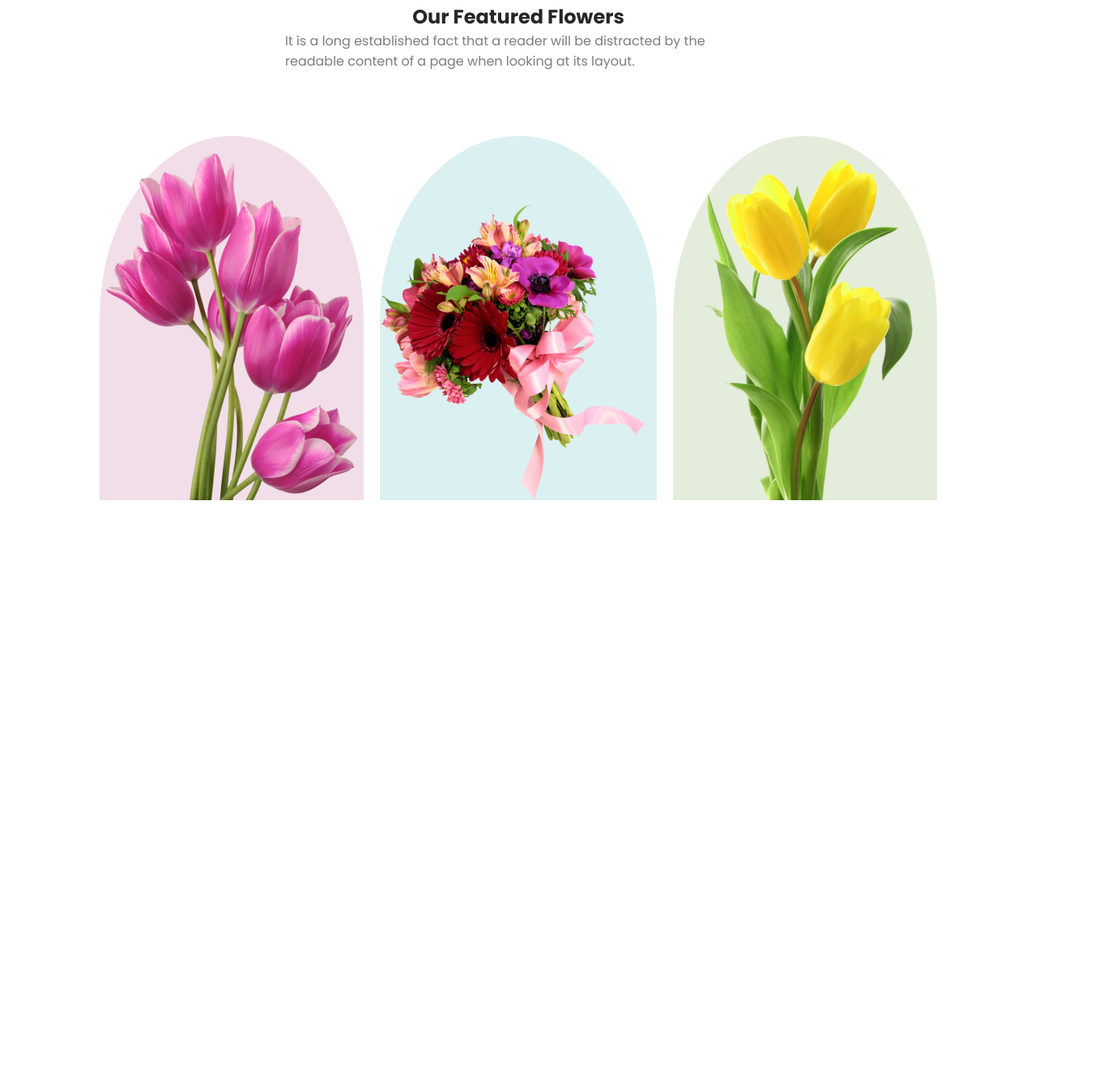
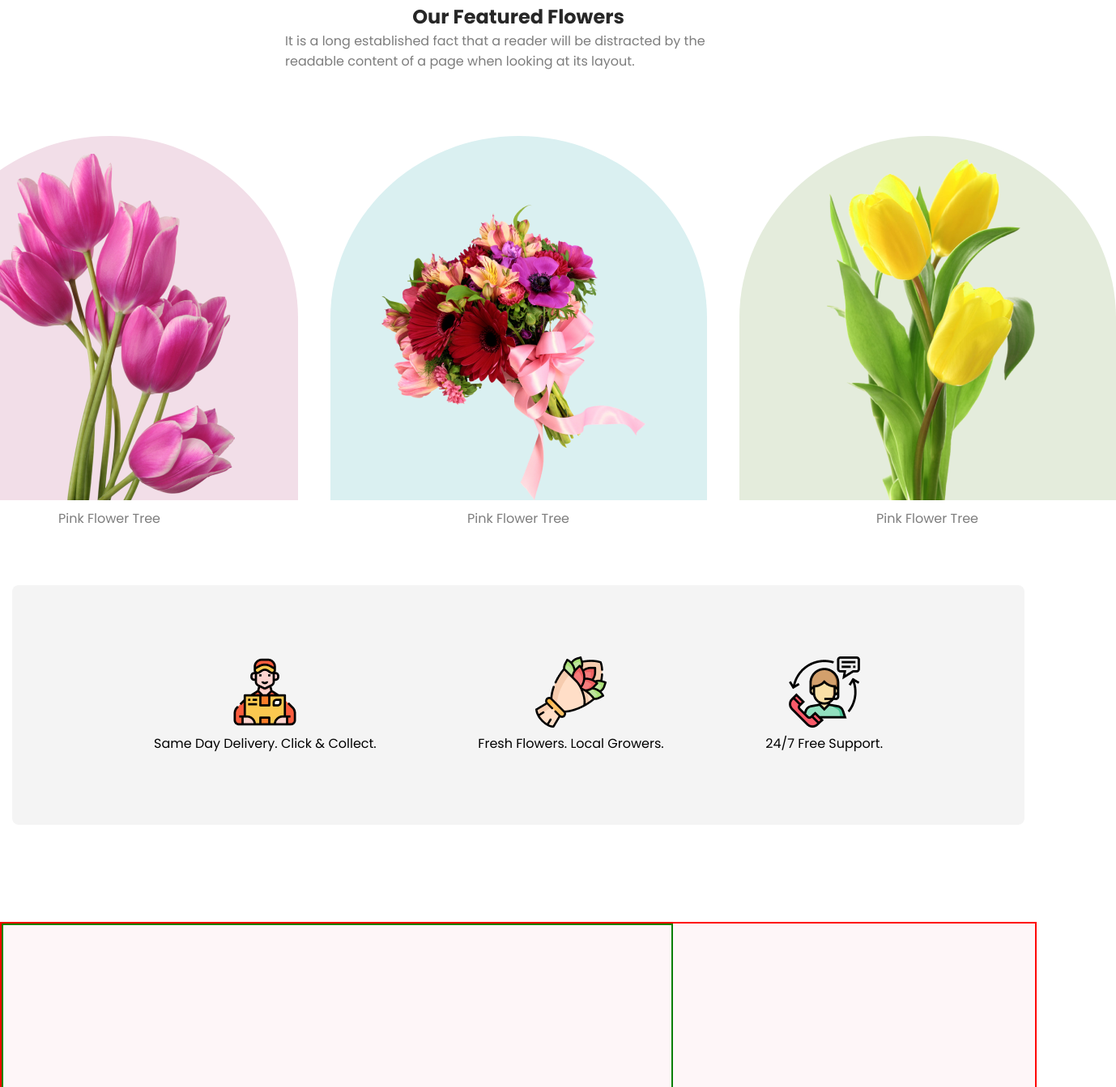
Before and after one commit to khalid33-opu/-flower-shop-pj, a plain HTML site: page index.html in a window 1280 px wide. Shown: the part 697-2040 px from the top of the page at 81% size, 1378 px wide, since content can reach past the window. Before the commit the page ends 1315 px from the top, so only its background shows below. Drawn offline with Linux system fonts and the light colour scheme.

Commit message:
short banner make done

```diff
--- a/index.html
+++ b/index.html
@@ -32,27 +32,83 @@
         <!-- Featured-image-container start here -->
         <section class="Featured-image-container">
             <div class="featured-title-container">
-                    <h1>Our Featured Flowers</h1>
-                    <p>It is a long established fact that a reader will be distracted by the readable content of a page when
+                <h1>Our Featured Flowers</h1>
+                <p>It is a long established fact that a reader will be distracted by the readable content of a page when
                     looking at its layout.</p>
 
-                    <div class="Featured-images">
+                <div class="Featured-images">
 
-                        <div id="first" class="first-image">
+                    <div class="featured-container">
+                        <div id="first" class="featured-image">
                             <img src="image/pngwing 6.png" alt="">
                         </div>
+                        <p>Pink Flower Tree</p>
+                    </div>
 
-                        <div id="second" class="second-image">
+                    <div class="featured-container">
+                        <div id="second" class="featured-image">
                             <img src="image/pngwing 5.png" alt="">
                         </div>
+                        <p>Pink Flower Tree</p>
+                    </div>
 
-                        <div id="third" class="third-image">
+                    <div class="featured-container">
+                        <div id="third" class="featured-image">
                             <img src="image/pngwing 7.png" alt="">
                         </div>
+                        <p>Pink Flower Tree</p>
                     </div>
+                </div>
             </div>
         </section>
         <!-- Featured-image-container end here -->
+
+        <!-- short banner start here -->
+        <section class="short-container">
+            <div class="short-icon-cointainer">
+                <div class="short-image-div">
+                    <div>
+
+                        <img src="image/Group 57.png" alt="">
+                    </div>
+                    <p>Same Day Delivery. Click & Collect.</p>
+                </div>
+
+                <div class="short-image-div">
+                    <div>
+
+                        <img src="image/Group 58.png" alt="">
+                    </div>
+                    <p>Fresh Flowers. Local Growers.</p>
+                </div>
+
+                <div class="short-image-div">
+                    <div>
+                        <img src="image/Group 59.png" alt="">
+
+                    </div>
+                    <p>24/7 Free Support.</p>
+                </div>
+
+            </div>
+        </section>
+        <!-- short banner end here -->
+
+        <section>
+            <div class="banner-deal">
+                <!-- <div class="banner-deal-section"> -->
+                    <div class="banner-write-container">
+                        <!-- <h1>Hot Deal ! Sale Up To 25% Off</h1>
+                        <p>It is a long established fact that a reader will be distracted by the readable content of a
+                            page when looking at its layout.</p>
+                        <button>Sign Up</button> -->
+                    </div>
+                </div>
+                <div class="banner-photo-container">
+
+                </div>
+            </div>
+        </section>
     </main>
 
     <footer></footer>
--- a/style/style.css
+++ b/style/style.css
@@ -1,29 +1,35 @@
 /* font styles */
 @import url('https://fonts.googleapis.com/css2?family=Poppins:ital,wght@0,100;0,200;0,300;0,400;0,500;0,600;0,700;0,800;0,900;1,100;1,200;1,300;1,400;1,500;1,600;1,700;1,800;1,900&display=swap');
-*{
+
+* {
     box-sizing: border-box;
     margin: 0;
     padding: 0;
 }
-body{
+
+body {
     font-family: "Poppins", sans-serif;
 }
-.banner-section-container{
+
+.banner-section-container {
     max-width: 1440px;
     height: 600px;
     /* border: 2px solid red; */
     background-color: #FCEEF1;
+    margin: 0 auto;
 
 }
+
 /* banner-content */
-.banner-content{
+.banner-content {
     display: flex;
     width: 90%;
     margin: 0 auto;
     /* border: 2px solid red; */
 
 }
-.banner-text-container{
+
+.banner-text-container {
     width: 50%;
     /* border: 2px solid red;  */
     height: 600px;
@@ -32,52 +38,58 @@ body{
     justify-content: center;
     align-items: center;
     color: rgba(39, 39, 39, 0.6)
+}
 
-}
-.banner-text-container h1{
+.banner-text-container h1 {
     color: rgb(39, 39, 39);
 }
 
-.banner-image-container{
+.banner-image-container {
     width: 50%;
     /* border: 2px solid green; */
     height: 600px;
 
 }
-.banner-text-container button{
-    margin-right:470px;
+
+.banner-text-container button {
+    margin-right: 470px;
     width: 100px;
     height: 31px;
     background: rgb(235, 122, 147);
 }
+
 /* banner-image-container */
-.banner-image-container{
+.banner-image-container {
     width: 50%;
     height: 600px;
-    display: flex ;
+    display: flex;
     justify-content: center;
     align-items: center;
 
 
 }
+
 .banner-image-container img {
     width: 75%;
     height: 600px;
     /* border: 2px solid red; */
 }
+
 /* Featured-image-container */
-.Featured-image-container{
+.Featured-image-container {
     width: 90%;
     height: 600px;
     margin: 0 auto;
     /* border: 2px solid red; */
     margin-top: 100px;
 }
-.featured-title-container h1{
+
+.featured-title-container h1 {
     color: rgb(39, 39, 39);
 
 }
-.featured-title-container{
+
+.featured-title-container {
     /* border: 2px solid red; */
     display: flex;
     flex-direction: column;
@@ -90,33 +102,92 @@ body{
 }
 
 /* Featured-image */
-.Featured-images{
+.Featured-images {
     display: flex;
     align-items: end;
-    gap: 20px;
+    justify-content: center;
+    gap: 40px;
     margin-top: 80px;
     /* border: 1px solid red;   */
- }
+}
 
 
-.first-image, .second-image, .third-image{
-    width: 380px;
-    width: 33%;
-    height: 450px;
-     /* border: 2px solid red; */
+.featured-image {
+    width: 100%;
+    height: 100%;
     display: flex;
-    flex-direction: column;
-    justify-content:end;
-    align-items: center;
+    justify-content: center;
+    align-items: end;
     border-radius: 50% 50% 0 0;
 }
 
-#first{
+
+.featured-container {
+    width: 465px;
+    height: 450px;
+    text-align: center;
+}
+.featured-container > p{
+    margin-top: 10px;
+}
+
+#first {
     background-color: #F2DEE8;
 }
-#second{
+
+#second {
     background-color: #DAF0F1;
 }
-#third{
+
+#third {
     background-color: #E4ECDC;
 }
+
+/* .short-banner */
+
+
+
+.short-icon-cointainer {
+    width: 100%;
+    display: flex;
+    align-items: center;
+    justify-content: space-between;
+}
+
+
+.short-container {
+    max-width: 1250px;
+    margin: 120px auto;
+    border-radius: 8px;
+    padding: 88px 175px;
+    background: rgba(39, 39, 39, 0.05);
+
+}
+
+.short-image-div {
+    display: flex;
+    flex-direction: column;
+    align-items: center;
+}
+
+
+/* banner-deal */
+.banner-deal{
+    max-width: 1900px;
+    height: 620px;
+    border: 2px solid red;
+    margin: 0 auto;
+    background-color: #FEF6F8;
+
+}
+
+.banner-write-container{
+    width: 65%;
+    height: 620px;
+    border: 2px solid green;
+}
+.banner-photo-container{
+    width: 35%;
+    height: 620px;
+    border: 2px solid yellow;
+}
```
